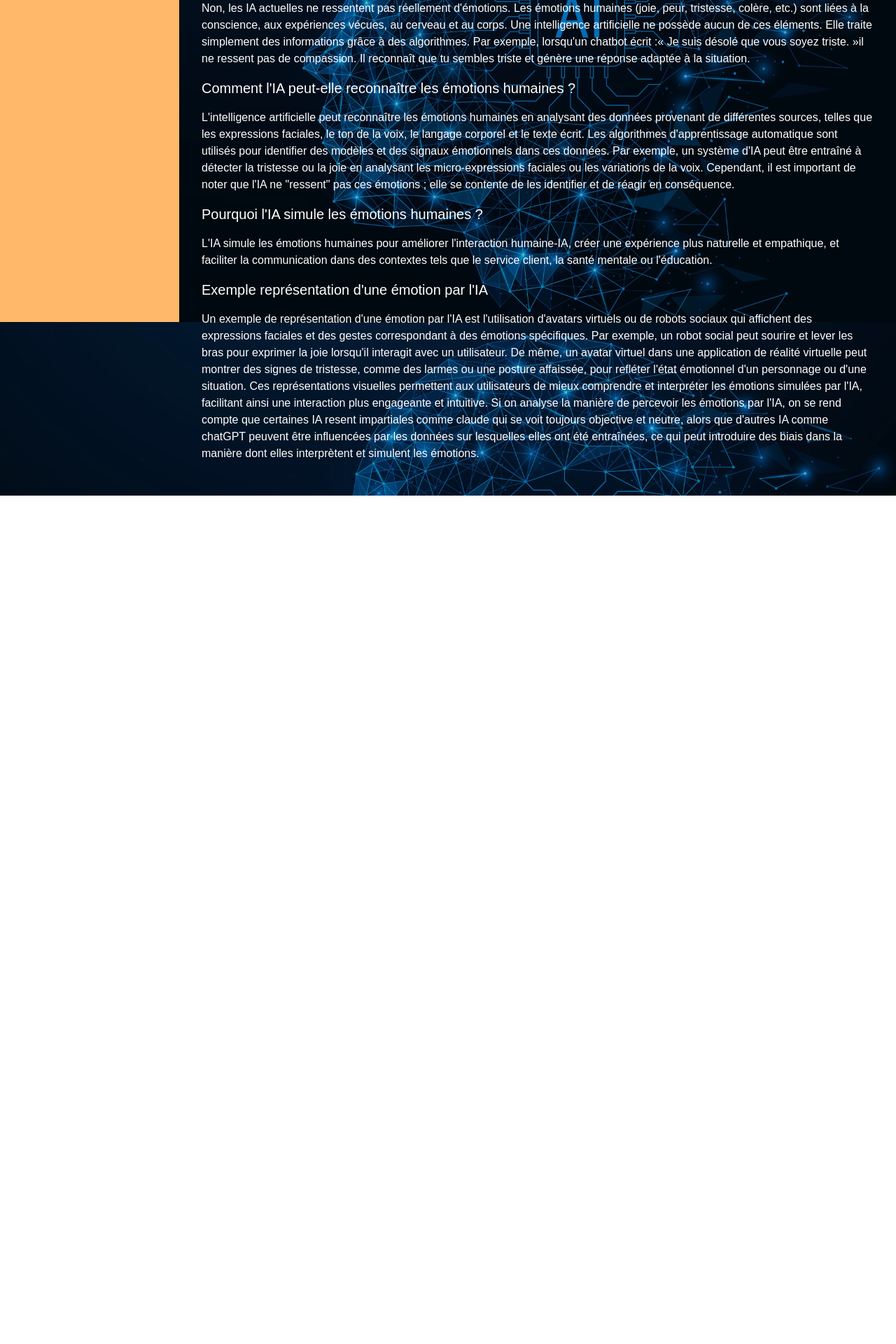
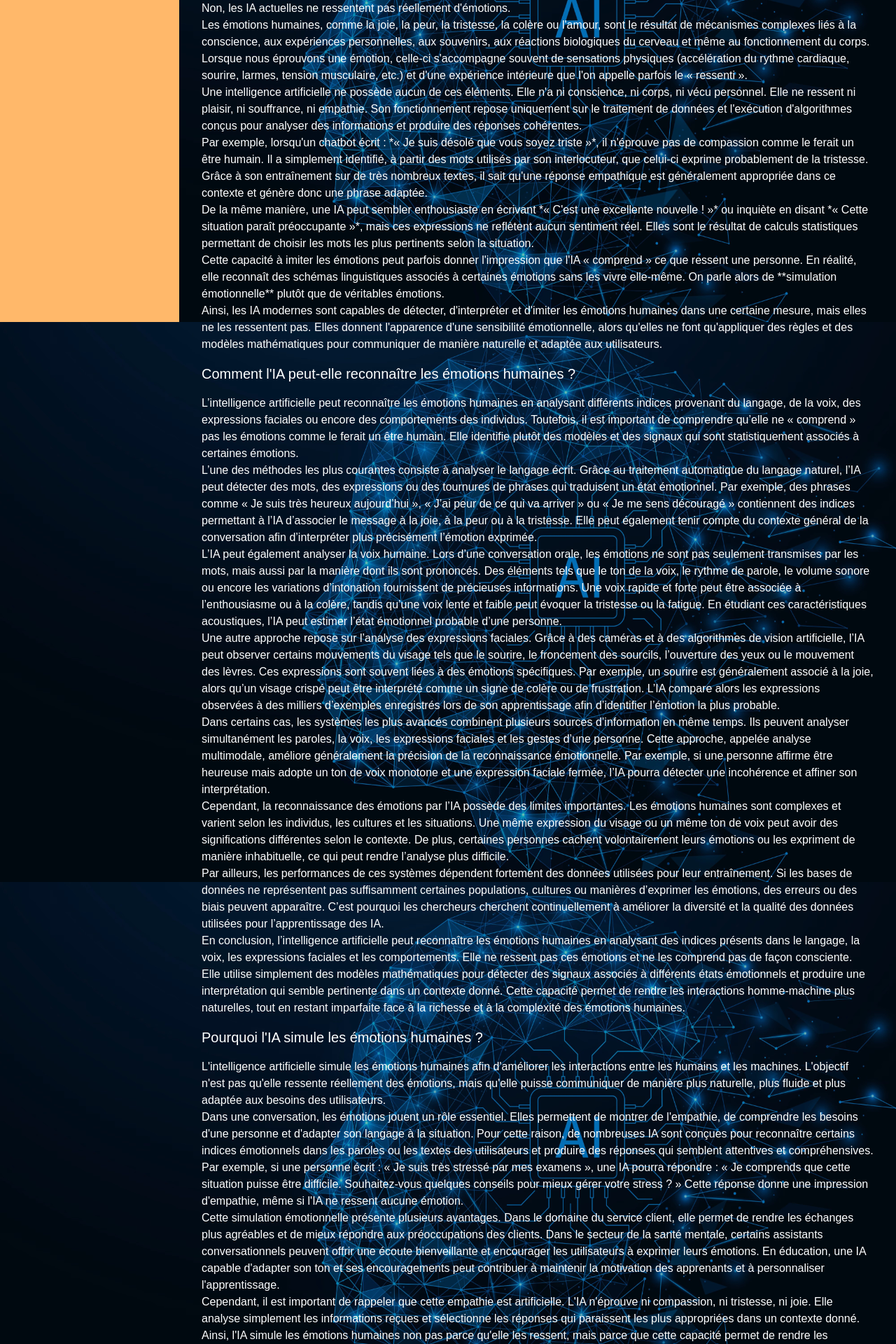
Before and after one commit to titouan-lefeuvre/mon_site, a Next.js app: page /emotions in a window 1280 px wide. Shown: the part 340-2260 px from the top of the page at 70% size. Before the commit the page ends 1048 px from the top, so only its background shows below. Built offline with nearby package versions, Linux system fonts and the light colour scheme.

Commit message:
texte page emotions adapte

```diff
--- a/app/emotions/page.tsx
+++ b/app/emotions/page.tsx
@@ -24,33 +24,46 @@ export default function emo() {
         <ul>
             <li className="mt-4 mb-4 text-white text-xl">Une IA peut-elle ressentir des émotions ?
                 <div className="mt-4 mb-4 text-white text-base" >
-                Non, les IA actuelles ne ressentent pas réellement d'émotions.
-                Les émotions humaines (joie, peur, tristesse, colère, etc.) sont liées à la conscience,
-                aux expériences vécues, au cerveau et au corps. Une intelligence artificielle ne possède aucun de ces éléments. Elle traite simplement des informations grâce à des algorithmes.
-                Par exemple, lorsqu'un chatbot écrit :« Je suis désolé que vous soyez triste. »il ne ressent pas de compassion. Il reconnaît que tu sembles triste et génère une réponse adaptée à la situation.
+<div>Non, les IA actuelles ne ressentent pas réellement d'émotions.</div>
+<div>Les émotions humaines, comme la joie, la peur, la tristesse, la colère ou l'amour, sont le résultat de mécanismes complexes liés à la conscience, aux expériences personnelles, aux souvenirs, aux réactions biologiques du cerveau et même au fonctionnement du corps. Lorsque nous éprouvons une émotion, celle-ci s'accompagne souvent de sensations physiques (accélération du rythme cardiaque, sourire, larmes, tension musculaire, etc.) et d'une expérience intérieure que l'on appelle parfois le « ressenti ».</div>
+<div>Une intelligence artificielle ne possède aucun de ces éléments. Elle n'a ni conscience, ni corps, ni vécu personnel. Elle ne ressent ni plaisir, ni souffrance, ni empathie. Son fonctionnement repose uniquement sur le traitement de données et l'exécution d'algorithmes conçus pour analyser des informations et produire des réponses cohérentes.</div>
+<div>Par exemple, lorsqu'un chatbot écrit : *« Je suis désolé que vous soyez triste »*, il n'éprouve pas de compassion comme le ferait un être humain. Il a simplement identifié, à partir des mots utilisés par son interlocuteur, que celui-ci exprime probablement de la tristesse. Grâce à son entraînement sur de très nombreux textes, il sait qu'une réponse empathique est généralement appropriée dans ce contexte et génère donc une phrase adaptée.</div>
+<div>De la même manière, une IA peut sembler enthousiaste en écrivant *« C'est une excellente nouvelle ! »* ou inquiète en disant *« Cette situation paraît préoccupante »*, mais ces expressions ne reflètent aucun sentiment réel. Elles sont le résultat de calculs statistiques permettant de choisir les mots les plus pertinents selon la situation.</div>
+<div>Cette capacité à imiter les émotions peut parfois donner l'impression que l'IA « comprend » ce que ressent une personne. En réalité, elle reconnaît des schémas linguistiques associés à certaines émotions sans les vivre elle-même. On parle alors de **simulation émotionnelle** plutôt que de véritables émotions.</div>
+<div>Ainsi, les IA modernes sont capables de détecter, d'interpréter et d'imiter les émotions humaines dans une certaine mesure, mais elles ne les ressentent pas. Elles donnent l'apparence d'une sensibilité émotionnelle, alors qu'elles ne font qu'appliquer des règles et des modèles mathématiques pour communiquer de manière naturelle et adaptée aux utilisateurs.</div>
                 </div>
             </li>
             <li className="mt-4 mb-4 text-white text-xl">Comment l'IA peut-elle reconnaître les émotions humaines ?
                 <div className="mt-4 mb-4 text-white text-base">
-                L'intelligence artificielle peut reconnaître les émotions humaines en analysant des données provenant de différentes sources,
-                telles que les expressions faciales, le ton de la voix, le langage corporel et le texte écrit.
-                Les algorithmes d'apprentissage automatique sont utilisés pour identifier des modèles et des signaux émotionnels dans ces données.
-                Par exemple, un système d'IA peut être entraîné à détecter la tristesse ou la joie en analysant les micro-expressions faciales ou les variations de la voix.
-                Cependant, il est important de noter que l'IA ne "ressent" pas ces émotions ; elle se contente de les identifier et de réagir en conséquence.
+<div>L’intelligence artificielle peut reconnaître les émotions humaines en analysant différents indices provenant du langage, de la voix, des expressions faciales ou encore des comportements des individus. Toutefois, il est important de comprendre qu’elle ne « comprend » pas les émotions comme le ferait un être humain. Elle identifie plutôt des modèles et des signaux qui sont statistiquement associés à certaines émotions.</div>
+<div>L’une des méthodes les plus courantes consiste à analyser le langage écrit. Grâce au traitement automatique du langage naturel, l’IA peut détecter des mots, des expressions ou des tournures de phrases qui traduisent un état émotionnel. Par exemple, des phrases comme « Je suis très heureux aujourd’hui », « J’ai peur de ce qui va arriver » ou « Je me sens découragé » contiennent des indices permettant à l’IA d’associer le message à la joie, à la peur ou à la tristesse. Elle peut également tenir compte du contexte général de la conversation afin d’interpréter plus précisément l’émotion exprimée.</div>
+<div>L’IA peut également analyser la voix humaine. Lors d’une conversation orale, les émotions ne sont pas seulement transmises par les mots, mais aussi par la manière dont ils sont prononcés. Des éléments tels que le ton de la voix, le rythme de parole, le volume sonore ou encore les variations d’intonation fournissent de précieuses informations. Une voix rapide et forte peut être associée à l’enthousiasme ou à la colère, tandis qu’une voix lente et faible peut évoquer la tristesse ou la fatigue. En étudiant ces caractéristiques acoustiques, l’IA peut estimer l’état émotionnel probable d’une personne.</div>
+<div>Une autre approche repose sur l’analyse des expressions faciales. Grâce à des caméras et à des algorithmes de vision artificielle, l’IA peut observer certains mouvements du visage tels que le sourire, le froncement des sourcils, l’ouverture des yeux ou le mouvement des lèvres. Ces expressions sont souvent liées à des émotions spécifiques. Par exemple, un sourire est généralement associé à la joie, alors qu’un visage crispé peut être interprété comme un signe de colère ou de frustration. L’IA compare alors les expressions observées à des milliers d’exemples enregistrés lors de son apprentissage afin d’identifier l’émotion la plus probable.</div>
+<div>Dans certains cas, les systèmes les plus avancés combinent plusieurs sources d’information en même temps. Ils peuvent analyser simultanément les paroles, la voix, les expressions faciales et les gestes d’une personne. Cette approche, appelée analyse multimodale, améliore généralement la précision de la reconnaissance émotionnelle. Par exemple, si une personne affirme être heureuse mais adopte un ton de voix monotone et une expression faciale fermée, l’IA pourra détecter une incohérence et affiner son interprétation.</div>
+<div>Cependant, la reconnaissance des émotions par l’IA possède des limites importantes. Les émotions humaines sont complexes et varient selon les individus, les cultures et les situations. Une même expression du visage ou un même ton de voix peut avoir des significations différentes selon le contexte. De plus, certaines personnes cachent volontairement leurs émotions ou les expriment de manière inhabituelle, ce qui peut rendre l’analyse plus difficile.</div>
+<div>Par ailleurs, les performances de ces systèmes dépendent fortement des données utilisées pour leur entraînement. Si les bases de données ne représentent pas suffisamment certaines populations, cultures ou manières d’exprimer les émotions, des erreurs ou des biais peuvent apparaître. C’est pourquoi les chercheurs cherchent continuellement à améliorer la diversité et la qualité des données utilisées pour l’apprentissage des IA.</div>
+<div>En conclusion, l’intelligence artificielle peut reconnaître les émotions humaines en analysant des indices présents dans le langage, la voix, les expressions faciales et les comportements. Elle ne ressent pas ces émotions et ne les comprend pas de façon consciente. Elle utilise simplement des modèles mathématiques pour détecter des signaux associés à différents états émotionnels et produire une interprétation qui semble pertinente dans un contexte donné. Cette capacité permet de rendre les interactions homme-machine plus naturelles, tout en restant imparfaite face à la richesse et à la complexité des émotions humaines.</div>
+
                 </div>
             </li>
             <li className="mt-4 mb-4 text-white text-xl">Pourquoi l'IA simule les émotions humaines ?
                 <div className="mt-4 mb-4 text-white text-base">
-                L'IA simule les émotions humaines pour améliorer l'interaction humaine-IA, créer une expérience plus naturelle et empathique, et faciliter la communication dans des contextes tels que le service client, la santé mentale ou l'éducation.
-                </div>
+                L'intelligence artificielle simule les émotions humaines afin d'améliorer les interactions entre les humains et les machines. L'objectif n'est pas qu'elle ressente réellement des émotions, mais qu'elle puisse communiquer de manière plus naturelle, plus fluide et plus adaptée aux besoins des utilisateurs.
+<div>Dans une conversation, les émotions jouent un rôle essentiel. Elles permettent de montrer de l'empathie, de comprendre les besoins d'une personne et d'adapter son langage à la situation. Pour cette raison, de nombreuses IA sont conçues pour reconnaître certains indices émotionnels dans les paroles ou les textes des utilisateurs et produire des réponses qui semblent attentives et compréhensives.</div>
+<div>Par exemple, si une personne écrit : « Je suis très stressé par mes examens », une IA pourra répondre : « Je comprends que cette situation puisse être difficile. Souhaitez-vous quelques conseils pour mieux gérer votre stress ? » Cette réponse donne une impression d'empathie, même si l'IA ne ressent aucune émotion.</div>
+<div>Cette simulation émotionnelle présente plusieurs avantages. Dans le domaine du service client, elle permet de rendre les échanges plus agréables et de mieux répondre aux préoccupations des clients. Dans le secteur de la santé mentale, certains assistants conversationnels peuvent offrir une écoute bienveillante et encourager les utilisateurs à exprimer leurs émotions. En éducation, une IA capable d'adapter son ton et ses encouragements peut contribuer à maintenir la motivation des apprenants et à personnaliser l'apprentissage.</div>
+<div>Cependant, il est important de rappeler que cette empathie est artificielle. L'IA n'éprouve ni compassion, ni tristesse, ni joie. Elle analyse simplement les informations reçues et sélectionne les réponses qui paraissent les plus appropriées dans un contexte donné.</div>
+<div>Ainsi, l'IA simule les émotions humaines non pas parce qu'elle les ressent, mais parce que cette capacité permet de rendre les interactions plus efficaces, plus naturelles et souvent plus confortables pour les utilisateurs.</div>                </div>
             </li>
             <li className="mt-4 mb-4 text-white text-xl">Exemple représentation d'une émotion par l'IA
                 <div className="mt-4 mb-4 text-white text-base">
-                Un exemple de représentation d'une émotion par l'IA est l'utilisation d'avatars virtuels ou de robots sociaux qui affichent des expressions faciales et des gestes correspondant à des émotions spécifiques.
-                Par exemple, un robot social peut sourire et lever les bras pour exprimer la joie lorsqu'il interagit avec un utilisateur.
-                De même, un avatar virtuel dans une application de réalité virtuelle peut montrer des signes de tristesse, comme des larmes ou une posture affaissée, pour refléter l'état émotionnel d'un personnage ou d'une situation.
-                Ces représentations visuelles permettent aux utilisateurs de mieux comprendre et interpréter les émotions simulées par l'IA, facilitant ainsi une interaction plus engageante et intuitive.
-                Si on analyse la manière de percevoir les émotions par l'IA, on se rend compte que certaines IA resent impartiales comme claude qui se voit toujours objective et neutre, alors que d'autres IA comme chatGPT peuvent être influencées par les données sur lesquelles elles ont été entraînées, ce qui peut introduire des biais dans la manière dont elles interprètent et simulent les émotions.
+<div>Un exemple concret de représentation des émotions par l’intelligence artificielle est l’utilisation d’**avatars virtuels**, de **personnages numériques** ou de **robots sociaux** capables d’afficher des expressions faciales, des gestes et des comportements associés à différentes émotions.</div>
+<div>Par exemple, un robot social peut sourire, ouvrir les bras ou adopter un ton de voix dynamique pour simuler la joie lors d’une interaction avec un utilisateur. À l’inverse, il peut baisser la tête, ralentir ses mouvements ou utiliser une voix plus douce afin de représenter la tristesse ou l’empathie. De même, un avatar virtuel présent dans un jeu vidéo, une application éducative ou un environnement de réalité virtuelle peut montrer des signes visuels d’émotion, tels que des larmes, des sourcils froncés ou une posture affaissée, afin de refléter l’état émotionnel d’un personnage ou une situation particulière.</div>
+<div>Ces représentations visuelles et comportementales permettent aux utilisateurs de mieux comprendre les réactions de l’IA et rendent les échanges plus naturels et intuitifs. En reproduisant certains codes de la communication humaine, l’IA facilite l’interprétation des messages et favorise un engagement plus important de la part des utilisateurs.</div>
+<div>Toutefois, il est essentiel de rappeler que ces manifestations émotionnelles ne correspondent pas à des émotions réelles. L’IA ne ressent ni joie, ni tristesse, ni compassion. Elle applique simplement des modèles et des règles qui associent certaines situations à des expressions ou à des comportements jugés appropriés.</div>
+<div>Lorsqu’on analyse plus en profondeur la manière dont les IA traitent les émotions, on constate également que leurs réponses peuvent varier selon leur conception et leur entraînement. Certaines IA sont conçues pour adopter une posture particulièrement neutre et objective. Elles cherchent à présenter les informations de manière équilibrée et à limiter l’expression d’opinions ou de jugements. D’autres systèmes peuvent produire des réponses qui paraissent plus empathiques ou plus émotionnelles afin de rendre les interactions plus naturelles.</div>
+<div>Par ailleurs, comme toute technologie fondée sur l’apprentissage à partir de données, les IA peuvent être influencées par les informations sur lesquelles elles ont été entraînées. Si les données contiennent des biais culturels, sociaux ou linguistiques, ceux-ci peuvent se refléter dans la manière dont l’IA interprète certaines situations ou simule certaines émotions. C’est pourquoi les chercheurs et les développeurs travaillent constamment à améliorer la fiabilité, l’équité et l’objectivité des systèmes d’intelligence artificielle.</div>
+<div>Ainsi, les émotions affichées par l’IA sont avant tout des représentations destinées à faciliter la communication avec les humains. Elles contribuent à rendre les interactions plus compréhensibles et plus engageantes, tout en restant le résultat de traitements informatiques plutôt que de véritables ressentis émotionnels.</div>
                 </div>
             </li>
         </ul>
```
